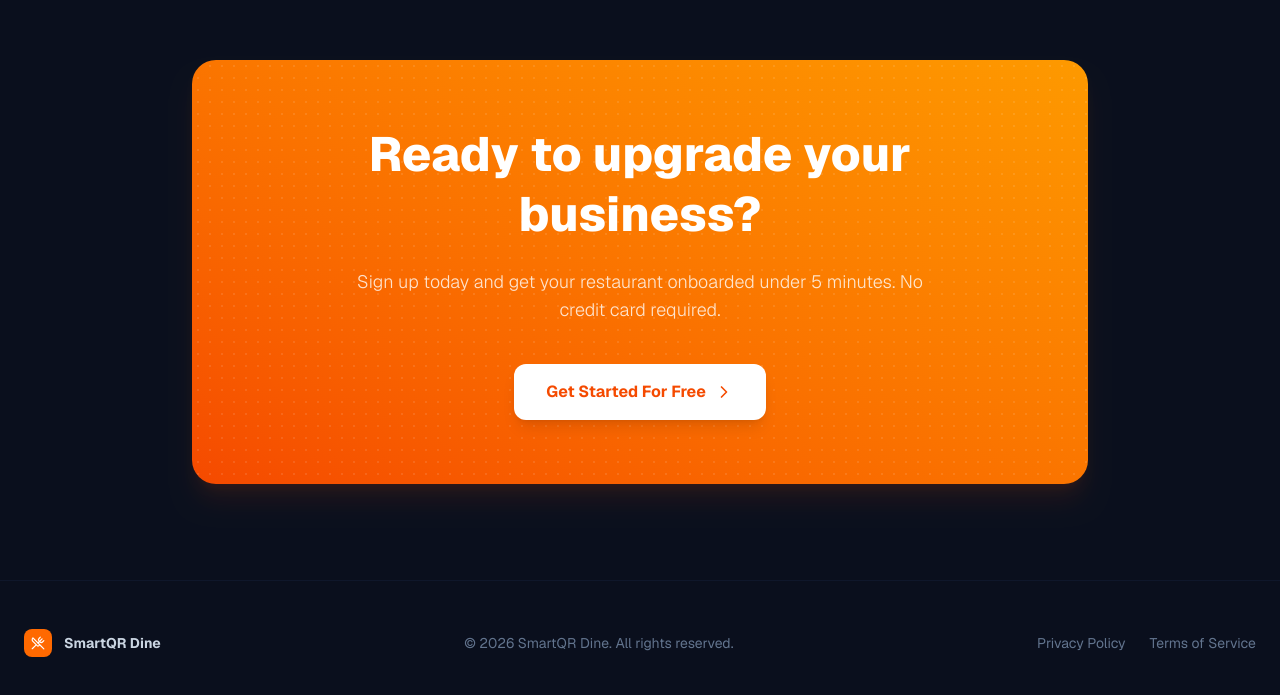
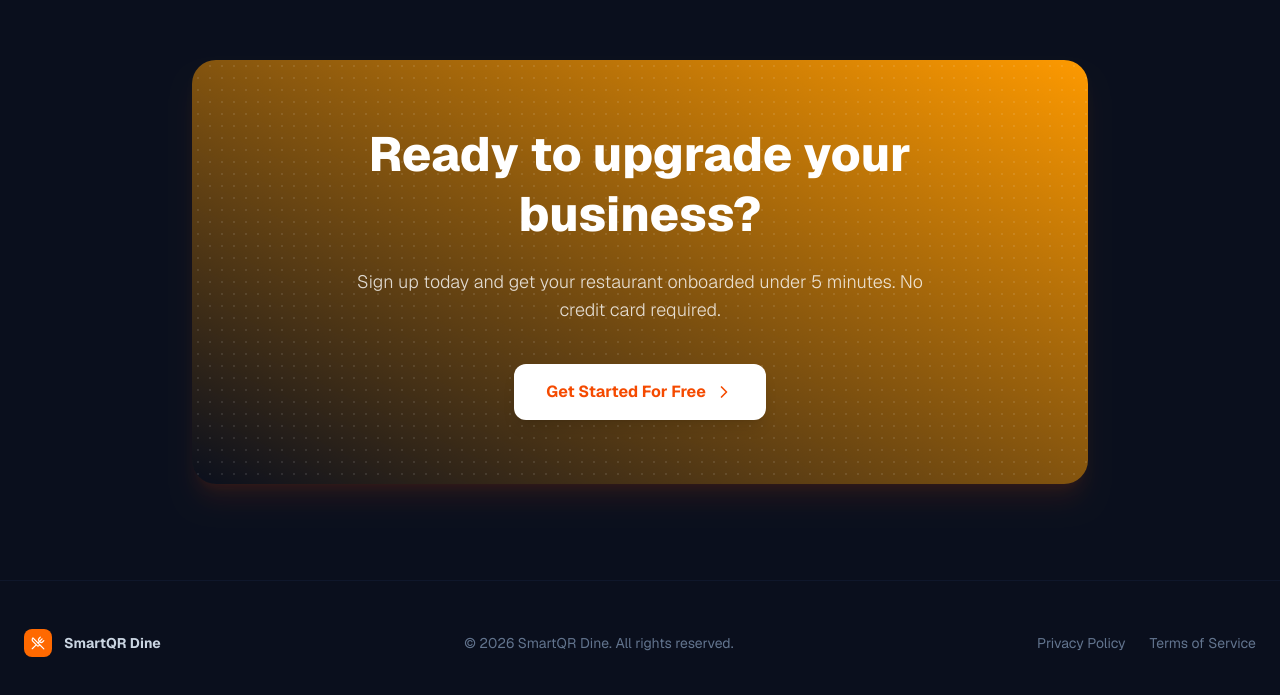
Before and after one commit to ananyadarna/smartqr-dine, a Next.js app in the folder frontend/: page / in a window 1280 px wide. Shown: the part 2419-3114 px from the top of the page. Built offline with nearby package versions, Linux system fonts and the light colour scheme.

Commit message:
Implement 3D tilt hover and Z-depth parallax animations on CTA card banner

```diff
--- a/frontend/src/app/page.tsx
+++ b/frontend/src/app/page.tsx
@@ -80,21 +80,17 @@ export default function LandingPage() {
   const user = useAuthStore((state) => state.user);
   const [isScrolled, setIsScrolled] = useState(false);
 
-  // 3D Perspective Tilt State
+  // 3D Perspective Tilt State (Dashboard Mockup)
   const [rotateX, setRotateX] = useState(0);
   const [rotateY, setRotateY] = useState(0);
   const [isHovered, setIsHovered] = useState(false);
 
-  // Order Simulation State
-  const [ordersToday, setOrdersToday] = useState(141);
-  const [activeOrders, setActiveOrders] = useState([
-    { id: "o1", name: "Steak Frites, Caesar Salad", table: "T-4", status: "PREPARING", color: "orange" },
-    { id: "o2", name: "Mushroom Risotto (x2)", table: "T-12", status: "READY", color: "blue" },
-  ]);
-  const [mobileActionState, setMobileActionState] = useState<"idle" | "ordering" | "sent">("idle");
-  const [showFlyingPacket, setShowFlyingPacket] = useState(false);
+  // 3D Perspective Tilt State (CTA Banner)
+  const [ctaRotateX, setCtaRotateX] = useState(0);
+  const [ctaRotateY, setCtaRotateY] = useState(0);
+  const [isCtaHovered, setIsCtaHovered] = useState(false);
 
-  // Mouse hover listener for 3D tilt
+  // Mouse hover listener for 3D tilt (Dashboard Mockup)
   const handleMouseMove = (e: React.MouseEvent<HTMLDivElement>) => {
     const el = e.currentTarget;
     const rect = el.getBoundingClientRect();
@@ -111,6 +107,33 @@ export default function LandingPage() {
     setRotateX(0);
     setRotateY(0);
   };
+
+  // Mouse hover listener for 3D tilt (CTA Banner)
+  const handleCtaMouseMove = (e: React.MouseEvent<HTMLDivElement>) => {
+    const el = e.currentTarget;
+    const rect = el.getBoundingClientRect();
+    const x = e.clientX - rect.left;
+    const y = e.clientY - rect.top;
+    const xc = rect.width / 2;
+    const yc = rect.height / 2;
+    setCtaRotateX((yc - y) / 20); // softer tilt
+    setCtaRotateY((x - xc) / 20);
+  };
+
+  const handleCtaMouseLeave = () => {
+    setIsCtaHovered(false);
+    setCtaRotateX(0);
+    setCtaRotateY(0);
+  };
+
+  // Order Simulation State
+  const [ordersToday, setOrdersToday] = useState(141);
+  const [activeOrders, setActiveOrders] = useState([
+    { id: "o1", name: "Steak Frites, Caesar Salad", table: "T-4", status: "PREPARING", color: "orange" },
+    { id: "o2", name: "Mushroom Risotto (x2)", table: "T-12", status: "READY", color: "blue" },
+  ]);
+  const [mobileActionState, setMobileActionState] = useState<"idle" | "ordering" | "sent">("idle");
+  const [showFlyingPacket, setShowFlyingPacket] = useState(false);
 
   useEffect(() => {
     const handleScroll = () => {
@@ -569,27 +592,68 @@ export default function LandingPage() {
 
       {/* Solutions / Call To Action */}
       <section id="solutions" className="py-24 px-6 relative">
-        <div className="max-w-4xl mx-auto rounded-3xl bg-linear-to-tr from-orange-600 to-amber-500 p-8 md:p-16 text-center shadow-xl shadow-orange-600/10 relative overflow-hidden">
+        <motion.div
+          initial={{ opacity: 0, y: 50, scale: 0.96 }}
+          whileInView={{ opacity: 1, y: 0, scale: 1 }}
+          viewport={{ once: true, margin: "-100px" }}
+          transition={{ type: "spring", stiffness: 100, damping: 16, duration: 0.8 }}
+          onMouseMove={handleCtaMouseMove}
+          onMouseEnter={() => setIsCtaHovered(true)}
+          onMouseLeave={handleCtaMouseLeave}
+          style={{
+            transform: isCtaHovered
+              ? `perspective(1000px) rotateX(${ctaRotateX}deg) rotateY(${ctaRotateY}deg) scale3d(1.015, 1.015, 1.015)`
+              : 'perspective(1000px) rotateX(0deg) rotateY(0deg) scale3d(1, 1, 1)',
+            transition: isCtaHovered ? 'none' : 'transform 0.6s cubic-bezier(0.16, 1, 0.3, 1)',
+            transformStyle: "preserve-3d"
+          }}
+          className="max-w-4xl mx-auto rounded-3xl bg-linear-to-tr from-orange-650 to-amber-500 p-8 md:p-16 text-center shadow-xl shadow-orange-600/10 relative overflow-hidden cursor-default select-none"
+        >
           {/* Sparkles overlay */}
-          <div className="absolute inset-0 opacity-10 bg-[radial-gradient(#ffffff_1px,transparent_1px)] bg-size-[12px_12px]"></div>
+          <div
+            style={{ transform: "translateZ(-10px)" }}
+            className="absolute inset-0 opacity-10 bg-[radial-gradient(#ffffff_1px,transparent_1px)] bg-size-[12px_12px]"
+          ></div>
 
-          <h2 className="text-3xl md:text-5xl font-extrabold mb-6 relative z-10 leading-tight">
+          <motion.h2
+            initial={{ opacity: 0, y: 20 }}
+            whileInView={{ opacity: 1, y: 0 }}
+            viewport={{ once: true }}
+            transition={{ delay: 0.15, duration: 0.6 }}
+            style={{ transform: "translateZ(30px)" }}
+            className="text-3xl md:text-5xl font-extrabold mb-6 relative z-10 leading-tight"
+          >
             Ready to upgrade your business?
-          </h2>
-          <p className="text-white/80 max-w-xl mx-auto mb-10 text-base md:text-lg font-light relative z-10">
+          </motion.h2>
+
+          <motion.p
+            initial={{ opacity: 0, y: 20 }}
+            whileInView={{ opacity: 1, y: 0 }}
+            viewport={{ once: true }}
+            transition={{ delay: 0.25, duration: 0.6 }}
+            style={{ transform: "translateZ(15px)" }}
+            className="text-white/80 max-w-xl mx-auto mb-10 text-base md:text-lg font-light relative z-10"
+          >
             Sign up today and get your restaurant onboarded under 5 minutes. No credit card required.
-          </p>
+          </motion.p>
 
-          <div className="relative z-10 flex justify-center">
+          <motion.div
+            initial={{ opacity: 0, y: 20 }}
+            whileInView={{ opacity: 1, y: 0 }}
+            viewport={{ once: true }}
+            transition={{ delay: 0.35, duration: 0.6 }}
+            style={{ transform: "translateZ(25px)", transformStyle: "preserve-3d" }}
+            className="relative z-10 flex justify-center"
+          >
             <Link
               href="/auth/register"
-              className="bg-white text-orange-600 hover:bg-slate-50 font-bold px-8 py-4 rounded-xl cursor-pointer shadow-lg shadow-black/10 transition inline-flex items-center gap-2"
+              className="bg-white text-orange-600 hover:bg-slate-50 font-bold px-8 py-4 rounded-xl cursor-pointer shadow-lg shadow-black/10 transition inline-flex items-center gap-2 group"
             >
               Get Started For Free
-              <ChevronRight className="w-5 h-5" />
+              <ChevronRight className="w-5 h-5 group-hover:translate-x-1.5 transition-transform" />
             </Link>
-          </div>
-        </div>
+          </motion.div>
+        </motion.div>
       </section>
 
       {/* Footer */}
```
